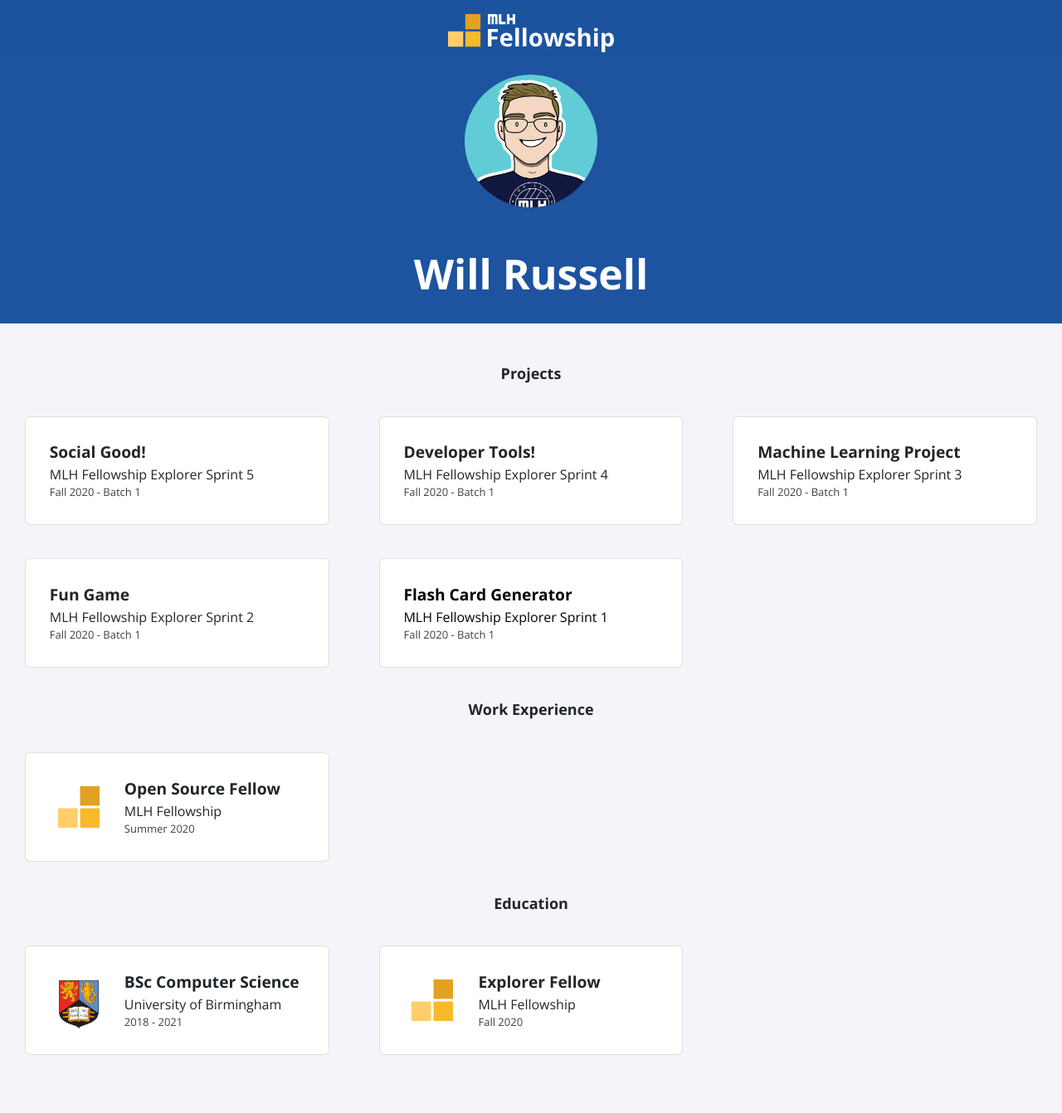
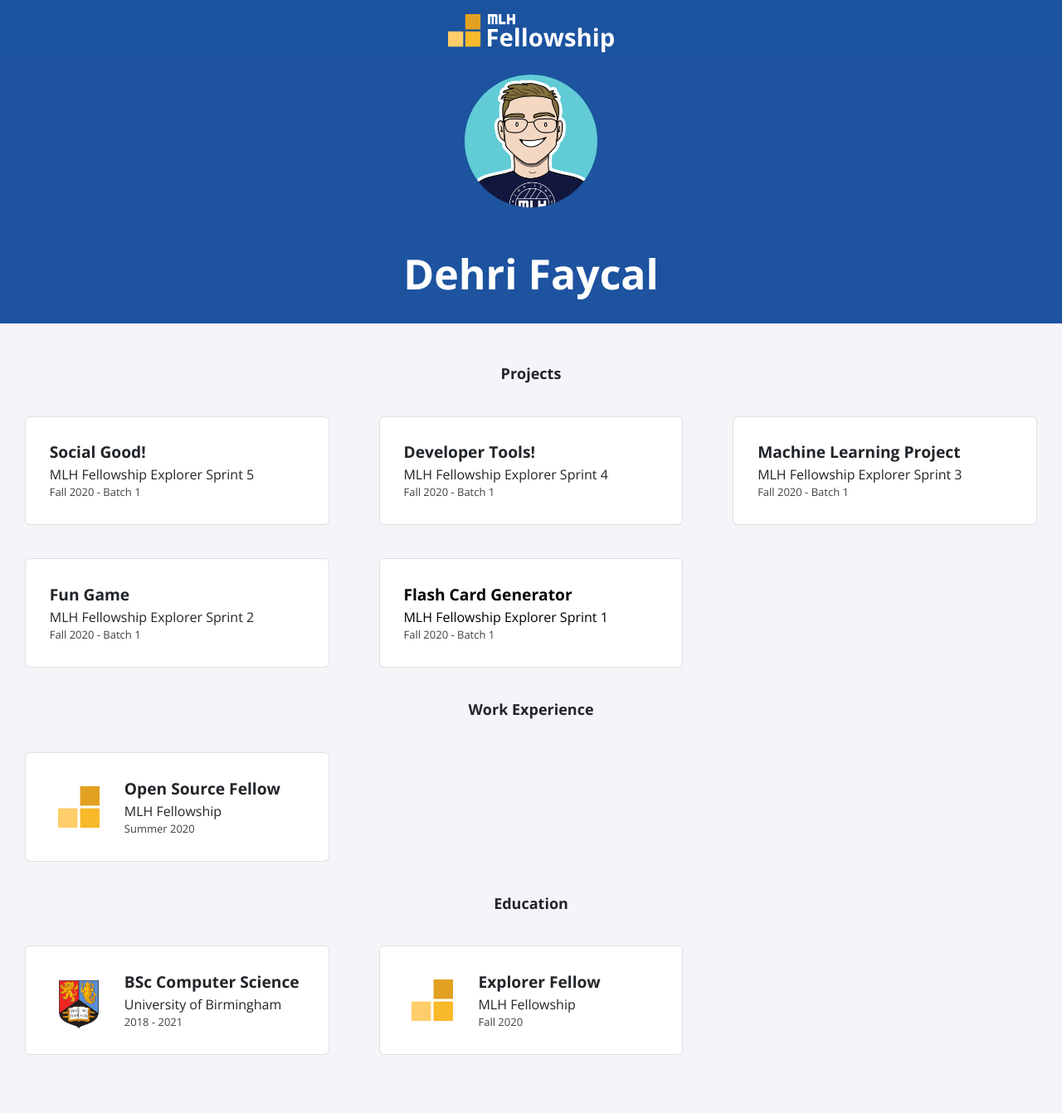
Before and after one commit to YoungDaggerD/YoungDaggerD.github.io, a Jekyll site: the page built from index.html, in a window 1280 px wide. Shown: the whole page at 83% size. Built offline with Jekyll 4.4.1, drawn with Linux system fonts in a browser that asks for light colours; nearby versions of some CDN libraries.

Commit message:
Update _config.yml

```diff
--- a/_config.yml
+++ b/_config.yml
@@ -1,5 +1,5 @@
-title: "Will Russell"
-email: fellowship@mlh.io
+title: "Dehri Faycal"
+email: nadfay1965@gmail.com
 description: >- # this means to ignore newlines until "baseurl:"
   Write an awesome description for your new site here. You can edit this
   line in _config.yml. It will appear in your document head meta (for
```
